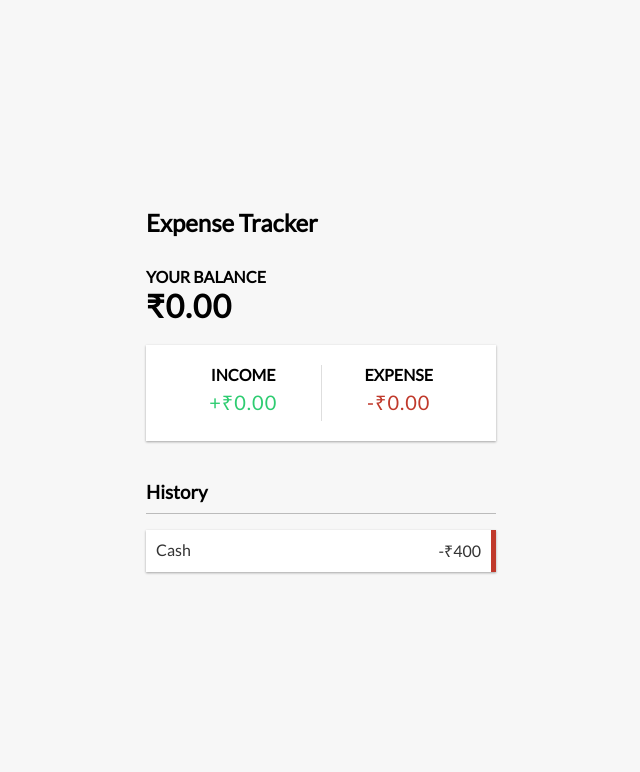
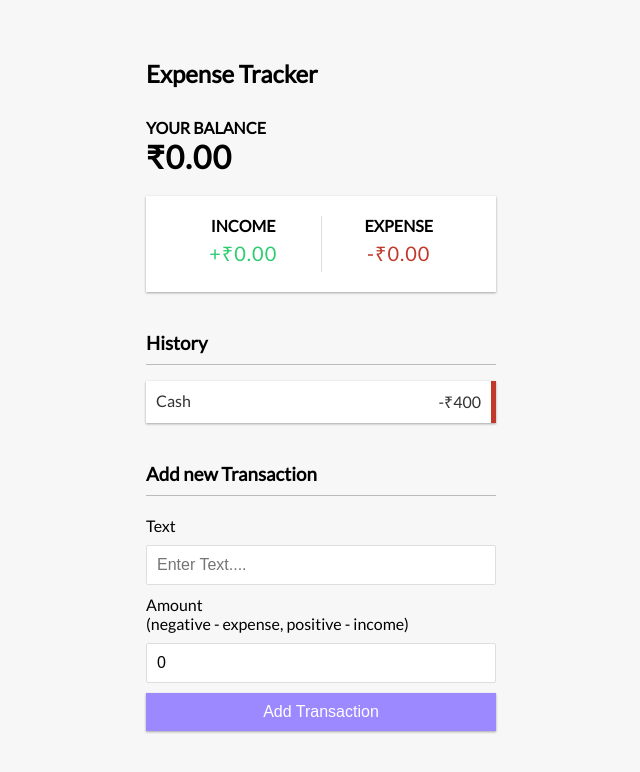
Before and after one commit to keshav29grover/expense-tracker, a React (Create React App) app: page / in a window 1280 px wide. Shown: the top 772 px of the page, without its empty margins (319-959 px from the left). Built offline with nearby package versions, Linux system fonts and the light colour scheme.

Commit message:
creat Add Transaction Components and used useState Hook

```diff
--- a/src/App.js
+++ b/src/App.js
@@ -4,6 +4,7 @@ import Header from './components/Header';
 import Balance from './components/Balance';
 import IncomeExpenses from './components/IncomeExpenses';
 import TransactionList from './components/TransactionList';
+import AddTransaction from './components/AddTransaction';
 
 import './App.css';
 
@@ -15,6 +16,7 @@ function App() {
         <Balance />
         <IncomeExpenses />
         <TransactionList />
+        <AddTransaction />
       </div>
     </div>
   );
--- /dev/null
+++ b/src/components/AddTransaction.js
@@ -0,0 +1,28 @@
+import React, {useState} from 'react'
+
+const AddTransaction = () => {
+  const [text, setText] = useState('');
+  const [amount, setAmount] = useState(0);
+
+    return (
+
+    <>
+      <h3>Add new Transaction</h3>
+      <form>
+        <div className='form-control'>
+            <label htmlFor='text'>Text</label>
+            <input type='text' value={text} onChange= {(e) => setText(e.target.value)} placeholder='Enter Text....' />
+        </div>
+        <div className='form-control'>
+            <label htmlFor='amount'>
+                Amount <br /> (negative - expense, positive - income)
+            </label>
+            <input type='number' value={amount} onChange = {(e) => setAmount(e.target.value)} placeholder='Enter amount...' />
+        </div>
+        <button className='btn'>Add Transaction</button>
+      </form>
+    </>
+  )
+}
+
+export default AddTransaction
```
